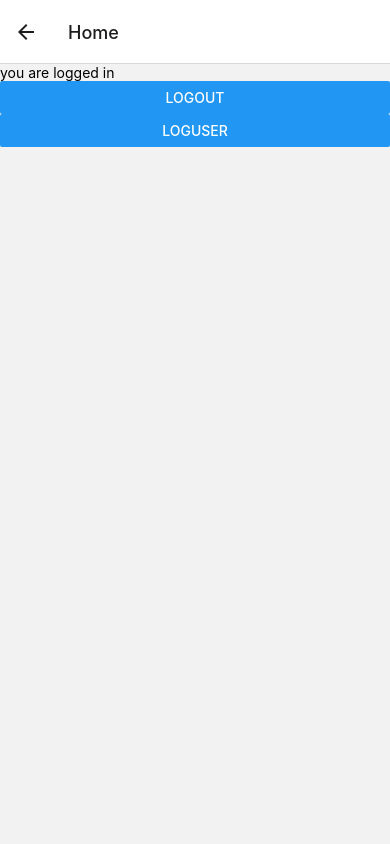
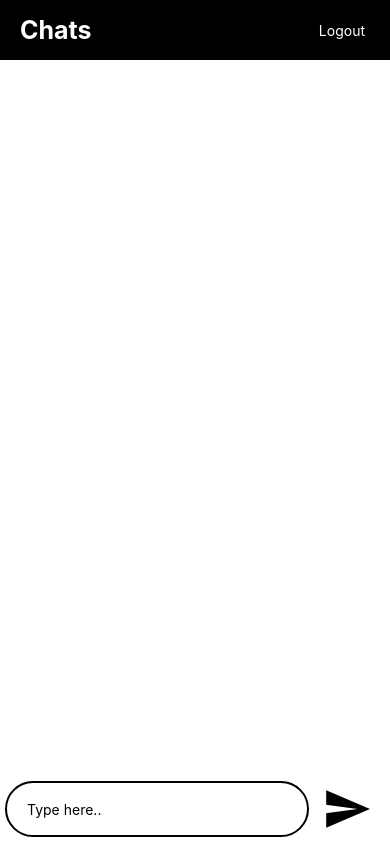
Before and after one commit to arjunkr2001/React-Native-Chat-App, a React Native app: screen /Home in a window 390 px wide. Built offline with nearby package versions, Linux system fonts and the light colour scheme.

Commit message:
add register toast, appBar in HomeScreen, worked on chats ui

```diff
--- a/App.js
+++ b/App.js
@@ -12,7 +12,7 @@ export default function App() {
     <NavigationContainer>
       <Stack.Navigator>
         <Stack.Screen options={{headerShown: false}} name="Login" component={LoginScreen} />
-        <Stack.Screen name="Home" component={HomeScreen} />
+        <Stack.Screen options={{headerShown: false}} name="Home" component={HomeScreen} />
       </Stack.Navigator>
     </NavigationContainer>
   );
--- a/screens/HomeScreen.js
+++ b/screens/HomeScreen.js
@@ -1,6 +1,7 @@
-import React, { useState } from 'react';
+import React, { useRef, useState } from 'react';
 import { useNavigation } from '@react-navigation/core';
-import { Button, StyleSheet, Text, View } from 'react-native';
+import { MaterialIcons } from '@expo/vector-icons';
+import { TouchableOpacity, Button, StyleSheet, Text, View, FlatList, TextInput,KeyboardAvoidingView, Keyboard } from 'react-native';
 import AsyncStorage from '@react-native-async-storage/async-storage';
 import { useEffect } from 'react';
 
@@ -32,14 +33,152 @@ const HomeScreen = () => {
         AsyncStorage.getItem('@user').then((val)=>{console.log(val)})
     }
 
+    let chatlist = useRef()
+    let [msg,setMsg] = useState()
+    function sendMsg(){
+      if(msg != null){
+        setMessages((prevMsgs)=>{
+          return [...prevMsgs,{key:Math.random(),title:msg}]
+        })
+        setMsg()
+        Keyboard.dismiss()
+        chatlist.current.scrollToEnd()
+      }
+    }
+
+    let [messages,setMessages] = useState([
+        // {
+        //   key:'1',
+        //   title:'abcd'
+        // },
+        // {
+        //   key:'2',
+        //   title:'bcd'
+        // },
+        // {
+        //   key:'3',
+        //   title:'vbcd'
+        // },
+        // {
+        //   key:'4',
+        //   title:'hfbcd'
+        // },
+        // {
+        //   key:'5',
+        //   title:'jkucdjkhgcfjkyt'
+        // },
+        // {
+        //   key:'6',
+        //   title:'abcdsdfsdfsdfdsfsdfsdfsdfsdfdfsdfsdfsdfsdfdfsdfsdfsdfsdfsffd'
+        // },
+        // {
+        //   key:'7',
+        //   title:'bcd'
+        // },
+        // {
+        //   key:'8',
+        //   title:'vbcd'
+        // },
+        // {
+        //   key:'9',
+        //   title:'hfbcd'
+        // },
+        // {
+        //   key:'10',
+        //   title:'jkucd'
+        // },
+      ])
+
     return(
-        <View>
-            <Text>you are logged in</Text>
+        <View style={styles.container}>
+          <View style={styles.appBar}>
+            <Text style={{color: 'white',fontSize:25,fontWeight:'bold'}}>Chats</Text>
+            <TouchableOpacity onPress={logOut}>
+              <View style={styles.logoutbtn}>
+                <Text style={{color: 'white'}}>Logout</Text>
+              </View>
+            </TouchableOpacity>
+          </View>
+            {/* <Text>you are logged in</Text>
             <Text>{userLoggedIn}</Text>
             <Button title="logOut" onPress={logOut}/>
-            <Button title="logUser" onPress={logUser}/>
+            <Button title="logUser" onPress={logUser}/> */}
+            <View style={styles.chats}>
+                <FlatList
+                    ref={chatlist}
+                    data={messages}
+                    renderItem={({item})=>(
+                        <Text style={{padding:20,margin:10,borderWidth:2,borderRadius:15}}>{item.title}</Text>
+                    )}
+                />
+            </View>
+            <View style={styles.inputContainer}>
+                <TextInput
+                    placeholder='Type here..'
+                    value={msg}
+                    onChangeText={text => setMsg(text)}
+                    style={styles.input}
+                />
+                <TouchableOpacity style={styles.btn} onPress={sendMsg}>
+                    <MaterialIcons name="send" size={50} color="black" />
+                </TouchableOpacity>
+            </View>
         </View>
     )
 }
 
 export default HomeScreen
+
+const styles = StyleSheet.create({
+    container:{
+        flex: 1,
+        alignItems:'center',
+        justifyContent:'center',
+        backgroundColor:'white'
+    },
+    chats:{
+        flex: 1,
+        width: '100%',
+        //alignItems: 'flex-start',
+        justifyContent: 'center',
+        backgroundColor: 'white',
+        //marginBottom: 5
+    },
+    inputContainer:{
+        width: '100%',
+        height: 70,
+        backgroundColor: 'white',
+        paddingHorizontal: 5,
+        flexDirection: 'row',
+        alignItems: 'center',
+        //justifyContent: 'space-around',
+        //elevation: 20
+    },
+    input:{
+        //flexGrow: 8,
+        width: '80%',
+        height: '80%',
+        borderWidth:2,
+        borderColor:'black',
+        //marginBottom:10,
+        padding:20,
+        borderRadius:50,
+    },
+    btn:{
+        // flexGrow: 1,
+        width: '20%',
+        alignItems: 'center'
+    },
+    appBar:{
+      height: 60,
+      width: '100%',
+      backgroundColor: 'black',
+      flexDirection: 'row',
+      justifyContent: 'space-between',
+      alignItems: 'center',
+      paddingHorizontal: 20
+    },
+    logoutbtn:{
+      padding: 5
+    }
+})
--- a/screens/LoginScreen.js
+++ b/screens/LoginScreen.js
@@ -1,6 +1,6 @@
 import { useNavigation } from '@react-navigation/core';
 import React, { useEffect, useState } from 'react';
-import { Keyboard, KeyboardAvoidingView, StyleSheet, Text, TextInput, TouchableOpacity, TouchableWithoutFeedback, View } from 'react-native';
+import { Keyboard, KeyboardAvoidingView, StyleSheet, Text, TextInput, TouchableOpacity, TouchableWithoutFeedback, View, ToastAndroid } from 'react-native';
 import AsyncStorage from '@react-native-async-storage/async-storage';
 
 const LoginScreen = () => {
@@ -19,9 +19,12 @@ const LoginScreen = () => {
     const navigation = useNavigation()
 
     function handleSignUp(){
-        Keyboard.dismiss()
-        console.log(email.split("@")[0])
-        storeData(email.split("@")[0])
+        if(email != '' && password != ''){
+            Keyboard.dismiss()
+            console.log(email.split("@")[0])
+            storeData(email.split("@")[0])
+            ToastAndroid.show("Registerd :)", ToastAndroid.SHORT);
+        }
     }
     function handleLogIn(){
         Keyboard.dismiss()
```
